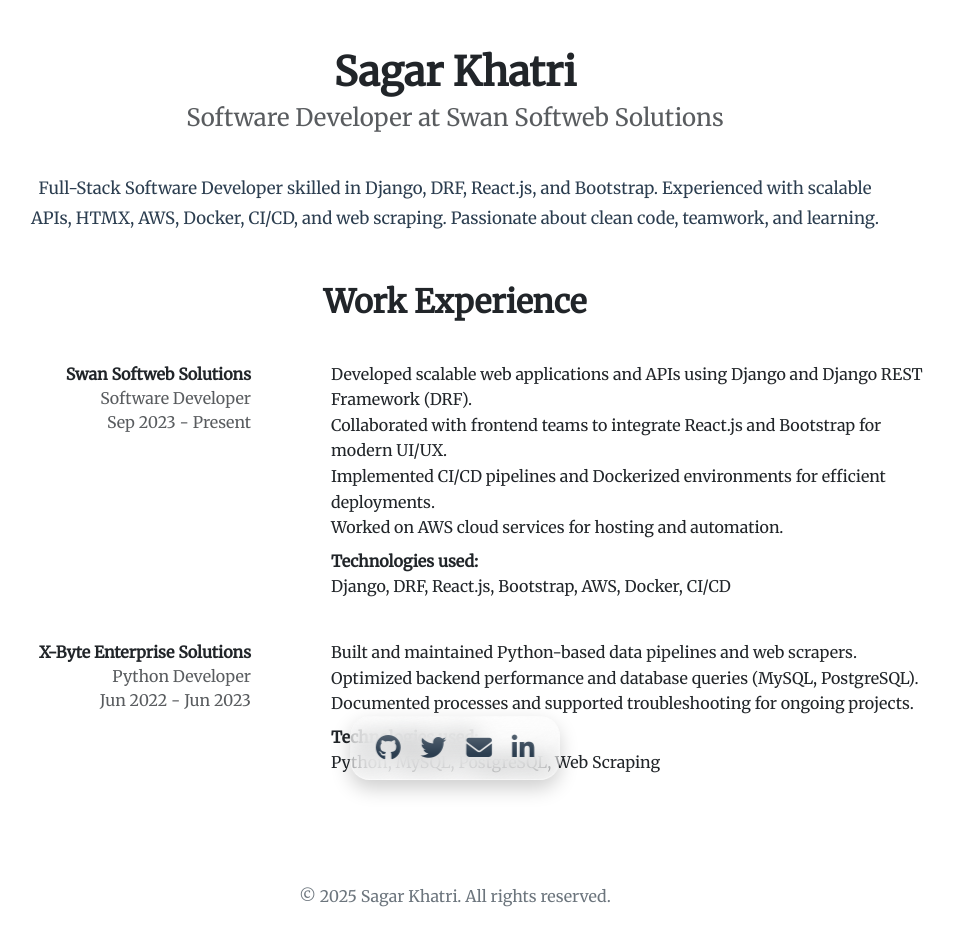
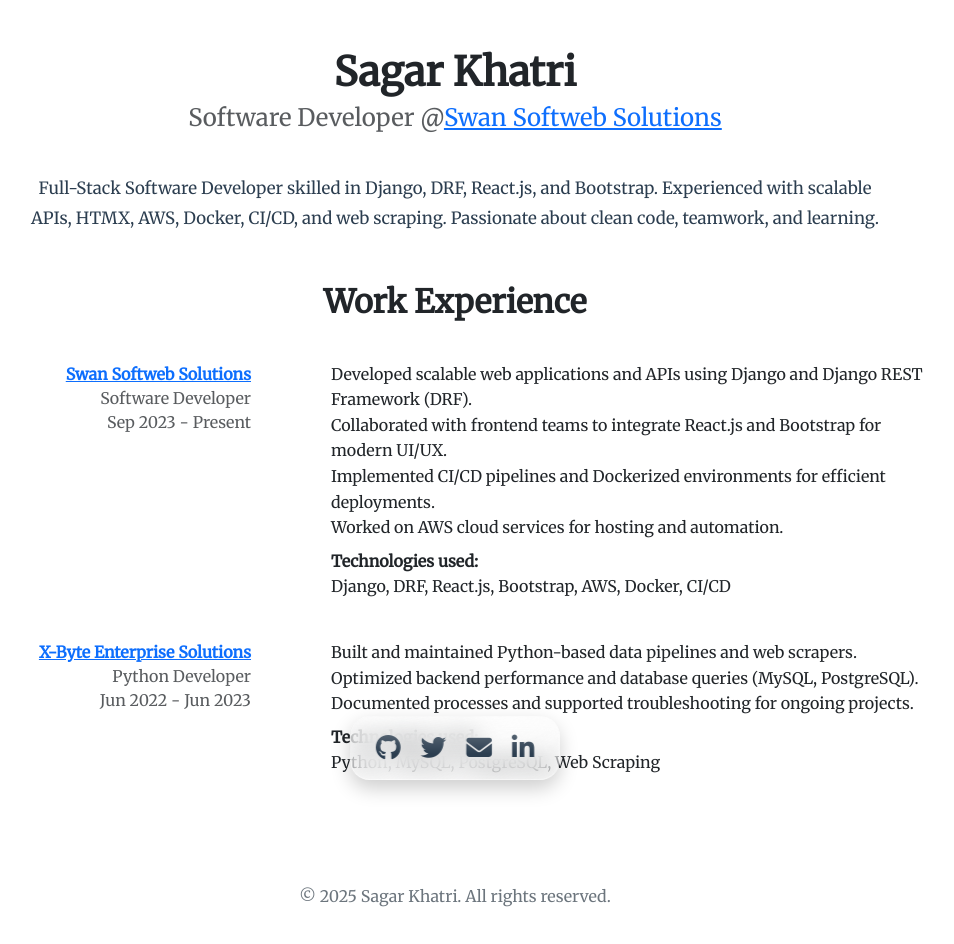
Before and after one commit to sagarkhatridk/myportfolio, a plain HTML site: page index.html in a window 1280 px wide. Shown: the whole page, without its empty margins (185-1139 px from the left). Drawn offline with nearby package versions, Linux system fonts and the light colour scheme.

Commit message:
updated portfolio

```diff
--- a/index.html
+++ b/index.html
@@ -4,7 +4,7 @@
 <head>
   <meta charset="UTF-8" />
   <meta name="viewport" content="width=device-width, initial-scale=1" />
-  <title>Sagar Khatri | Full-Stack Software Engineer</title>
+  <title>Sagar Khatri | Software Developer</title>
   <script src="https://kit.fontawesome.com/886e387064.js" crossorigin="anonymous"></script>
   <link href="https://cdn.jsdelivr.net/npm/bootstrap@5.3.2/dist/css/bootstrap.min.css" rel="stylesheet" />
   <link href="https://fonts.googleapis.com/css2?family=Merriweather&display=swap" rel="stylesheet" />
@@ -179,7 +179,8 @@
 
   <div class="container text-center mt-5">
     <h1 class="fw-bold">Sagar Khatri</h1>
-    <h4 class="text-muted">Software Developer at Swan Softweb Solutions</h4>
+    <h4 class="text-muted">Software Developer @<a href="https://swansoftweb.com" target="_blank">Swan Softweb
+        Solutions</a></h4>
   </div>
 
   <div class="about-text">
@@ -194,7 +195,7 @@
         <!-- Job 1 -->
         <div class="timeline-item">
           <div class="timeline-left">
-            <div class="fw-bold">Swan Softweb Solutions</div>
+            <div class="fw-bold"><a href="https://swansoftweb.com" target="_blank">Swan Softweb Solutions</a></div>
             <div class="text-muted">Software Developer</div>
             <div class="text-muted">Sep 2023 - Present</div>
           </div>
@@ -214,7 +215,9 @@
         <!-- Job 2 -->
         <div class="timeline-item">
           <div class="timeline-left">
-            <div class="fw-bold">X-Byte Enterprise Solutions</div>
+            <div class="fw-bold"><a href="https://www.xbytesolutions.com/" target="_blank">X-Byte Enterprise
+                Solutions</a>
+            </div>
             <div class="text-muted">Python Developer</div>
             <div class="text-muted">Jun 2022 - Jun 2023</div>
           </div>
```
